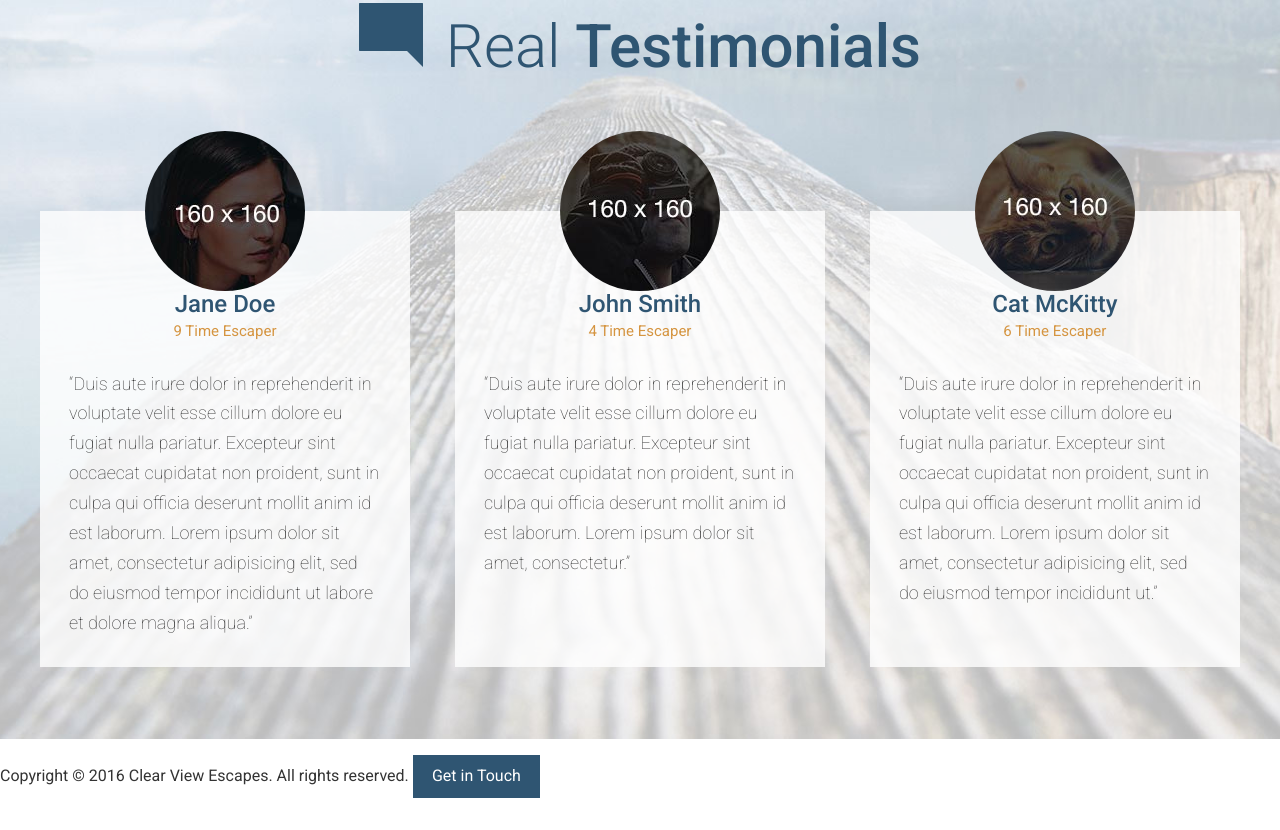
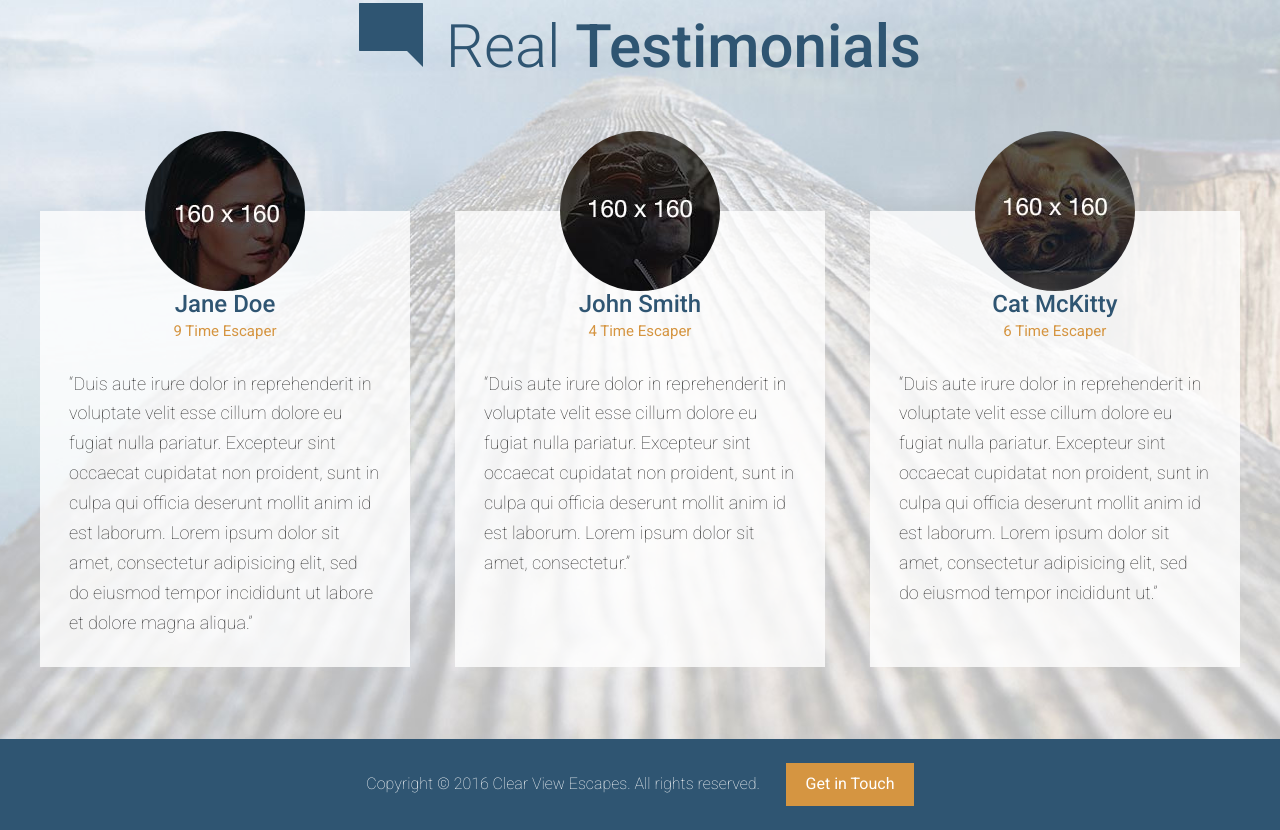
Before and after one commit to Web-Dev-Art/Get-a-web-developer-job-mastering-the-modern-workflow, a website: page app/index.html in a window 1280 px wide. Shown: the part 3173-4003 px from the top of the page. Drawn offline with Linux system fonts and the light colour scheme.

Commit message:
Completed styling the footer.

```diff
--- /dev/null
+++ b/app/assets/styles/modules/_site-footer.css
@@ -0,0 +1,18 @@
+.site-footer {
+    background-color: $mainBlue;
+    color: white;
+    text-align: center;
+    padding: .5rem 0;
+
+    &__text {
+         display: block;
+         margin-bottom: 1rem;
+         font-weight: 200;
+
+         @mixin atMedium {
+             margin-bottom: 0;
+             display: inline-block;
+             margin-right: 1.4rem;
+         }
+    }
+}
--- a/app/assets/styles/style.css
+++ b/app/assets/styles/style.css
@@ -13,3 +13,4 @@
 @import "modules/_section-title.css";
 @import "modules/_testimonial.css";
 @import "modules/_sprite.css";
+@import "modules/_site-footer.css";
--- a/app/index.html
+++ b/app/index.html
@@ -184,8 +184,10 @@
     </div><!-- End .wrapper -->
   </div>
 
-  <footer>
-    <p>Copyright &copy; 2016 Clear View Escapes. All rights reserved. <a class="btn" href="#">Get in Touch</a></p>
+  <footer class="site-footer">
+    <div class="wrapper">
+      <p><span class="site-footer__text">Copyright &copy; 2016 Clear View Escapes. All rights reserved.</span> <a class="btn btn--orange" href="#">Get in Touch</a></p>
+    </div>
   </footer>
 </body>
 </html>
--- a/app/temp/styles/style.css
+++ b/app/temp/styles/style.css
@@ -945,3 +945,25 @@ a {
         height: 42px;
         background-position: 36.69752421959096% 45.792307692307695%;
     }
+
+.site-footer {
+    background-color: #2f5572;
+    color: white;
+    text-align: center;
+    padding: .5rem 0;
+}
+
+.site-footer__text {
+         display: block;
+         margin-bottom: 1rem;
+         font-weight: 200;
+    }
+
+@media (min-width: 800px) {
+
+.site-footer__text {
+             margin-bottom: 0;
+             display: inline-block;
+             margin-right: 1.4rem
+    }
+    }
--- a/gulpfile.js/tasks/styles.js
+++ b/gulpfile.js/tasks/styles.js
@@ -9,7 +9,7 @@ var mixins = require('postcss-mixins');
 gulp.task('styles', function(cb) {
     var plugins = [cssimport, mixins, cssvars, nested, prefixer({browsers: ['last 1 version']})];
 
-    return gulp.src('./app/assets/styles/sprite.css')
+    return gulp.src('./app/assets/styles/style.css')
         .pipe(postcss(plugins))
         .on('error', function (errorInfo) {
              console.log(errorInfo.toString());
--- a/gulpfile.js/tasks/watch.js
+++ b/gulpfile.js/tasks/watch.js
@@ -18,6 +18,6 @@ gulp.task('watch', function() {
 });
 
 gulp.task('cssInject', function (cb) {
-    return gulp.src('./app/temp/styles/sprite.css')
+    return gulp.src('./app/temp/styles/style.css')
         .pipe(browserSync.stream());
 });
```
